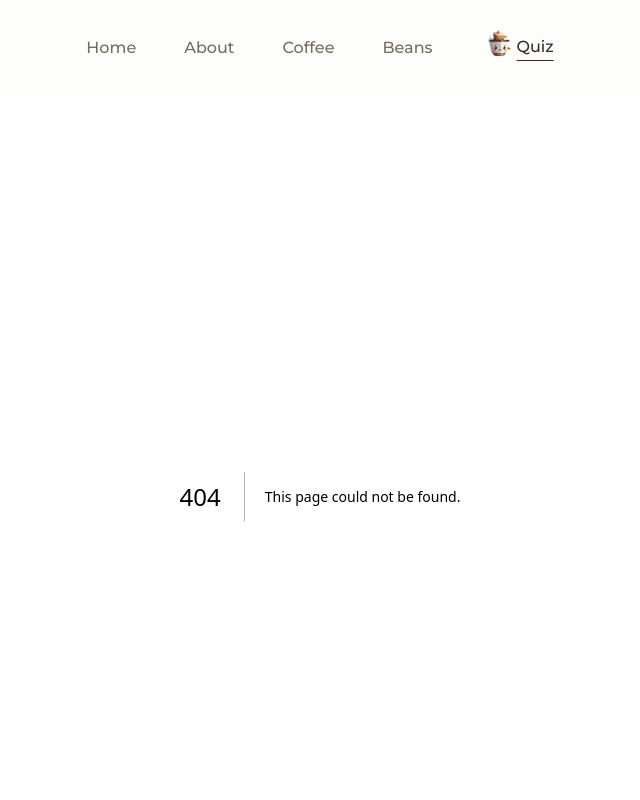
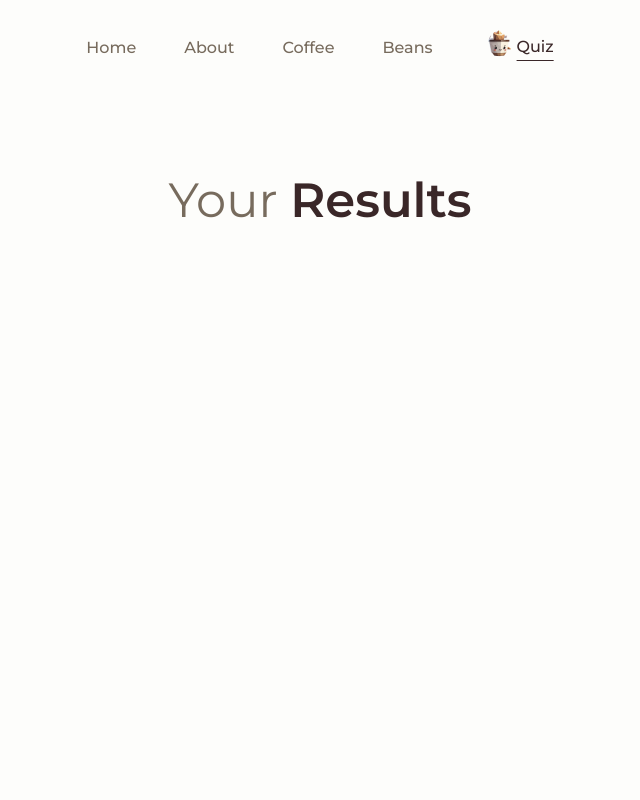
Before and after one commit to ericayen/express-o, a Next.js app: page /quiz/result in a window 1280 px wide. Before the commit this address had no page. Shown: the top 800 px of the page, without its empty margins (320-960 px from the left). Built offline with nearby package versions, Linux system fonts and the light colour scheme.

Commit message:
update Quiz structure

```diff
--- /dev/null
+++ b/app/quiz/result/page.tsx
@@ -0,0 +1,10 @@
+export default async function Page() {
+	return (
+		<main>
+			<h1>
+				<span className='text-brown'>Your </span>
+				<span className='font-semibold'>Results</span>
+			</h1>
+		</main>
+	);
+}
--- a/app/quiz/start/page.tsx
+++ b/app/quiz/start/page.tsx
@@ -1,13 +1,23 @@
-import Card from "@/app/ui/quiz/card";
+import Card from '@/app/ui/quiz/card';
+import { getQuizList, getResponseList } from '@/app/lib/data';
 
 export default async function Page() {
+	const questions = await getQuizList();
+	const responses = await getResponseList();
+
 	return (
 		<main>
 			<h1>
 				<span className='text-brown'>Take a </span>
 				<span className='font-semibold'>Quiz</span>
 			</h1>
-			<Card />
+
+			<form action='/quiz/result' method='POST'>
+				<Card questions={questions} responses={responses} />
+				<button type='submit' className='mt-8 button'>
+					Submit
+				</button>
+			</form>
 		</main>
 	);
 }
--- a/app/ui/quiz/card.tsx
+++ b/app/ui/quiz/card.tsx
@@ -1,12 +1,13 @@
-import { getQuizList, getResponseList } from '@/app/lib/data';
+import { Question, Response } from '@/app/lib/definitions';
 
-export default async function Card() {
-	const questions = await getQuizList();
-	const responses = await getResponseList();
+type Props = {
+	questions: Question[];
+	responses: Response[];
+};
 
+export default async function Card({ questions, responses }: Props) {
 	return (
 		<>
-			<form>
 			{questions.map((question) => {
 				return (
 					<div key={question.question_id}>
@@ -41,10 +42,6 @@ export default async function Card() {
 					</div>
 				);
 			})}
-				<button type='submit' className='mt-8 button'>
-					Submit
-				</button>
-			</form>
 		</>
 	);
 }
```
Lines whose indentation alone changed are shown as unchanged.
